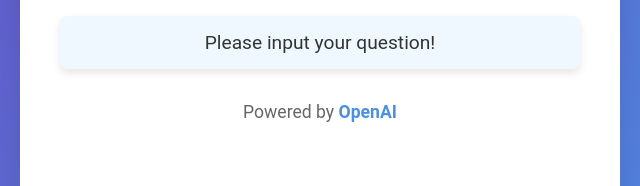
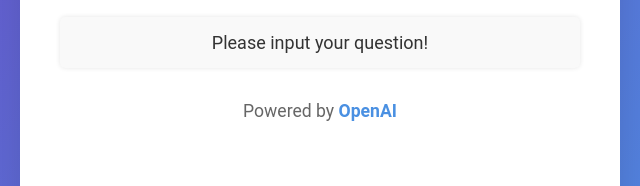
Before and after one commit to hyunkimdev/ai_chatbot_tester, a website: page index.html in a window 1280 px wide. Both pictures are taken after a click on the button "Ask". Shown: the part 430-616 px from the top of the page, 320-960 px from the left. Drawn offline with Linux system fonts and the light colour scheme.

Commit message:
css update

```diff
--- a/styles.css
+++ b/styles.css
@@ -155,3 +155,29 @@ button:active {
     font-size: 1em;
   }
 }
+
+#response {
+  margin-top: 20px;
+  font-size: 18px;
+  color: #333;
+  background-color: #f9f9f9;
+  padding: 15px;
+  border-radius: 5px;
+  box-shadow: 0 0 5px rgba(0, 0, 0, 0.1);
+  max-height: 300px; /* 최대 높이 제한 */
+  overflow-y: auto; /* 스크롤바 추가 */
+  word-wrap: break-word; /* 긴 텍스트 줄바꿈 */
+}
+
+#response::-webkit-scrollbar {
+  width: 8px;
+}
+
+#response::-webkit-scrollbar-thumb {
+  background-color: #888;
+  border-radius: 4px;
+}
+
+#response::-webkit-scrollbar-thumb:hover {
+  background-color: #555;
+}
```
